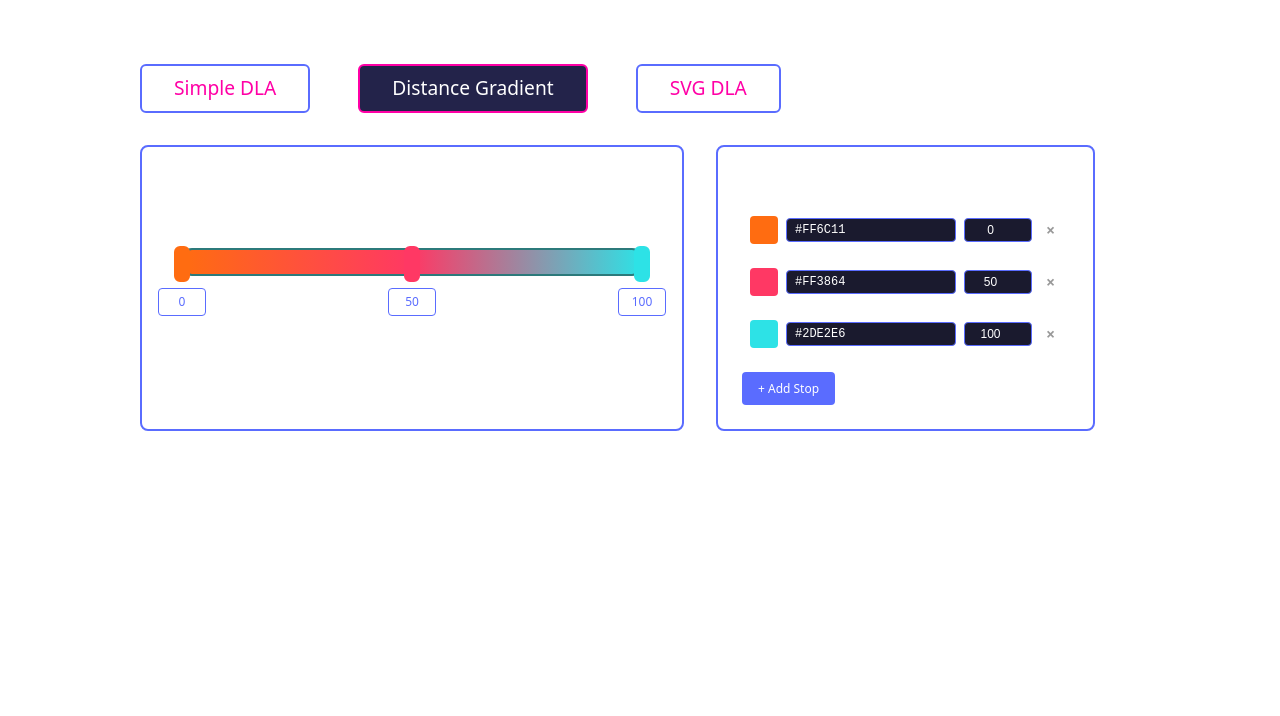
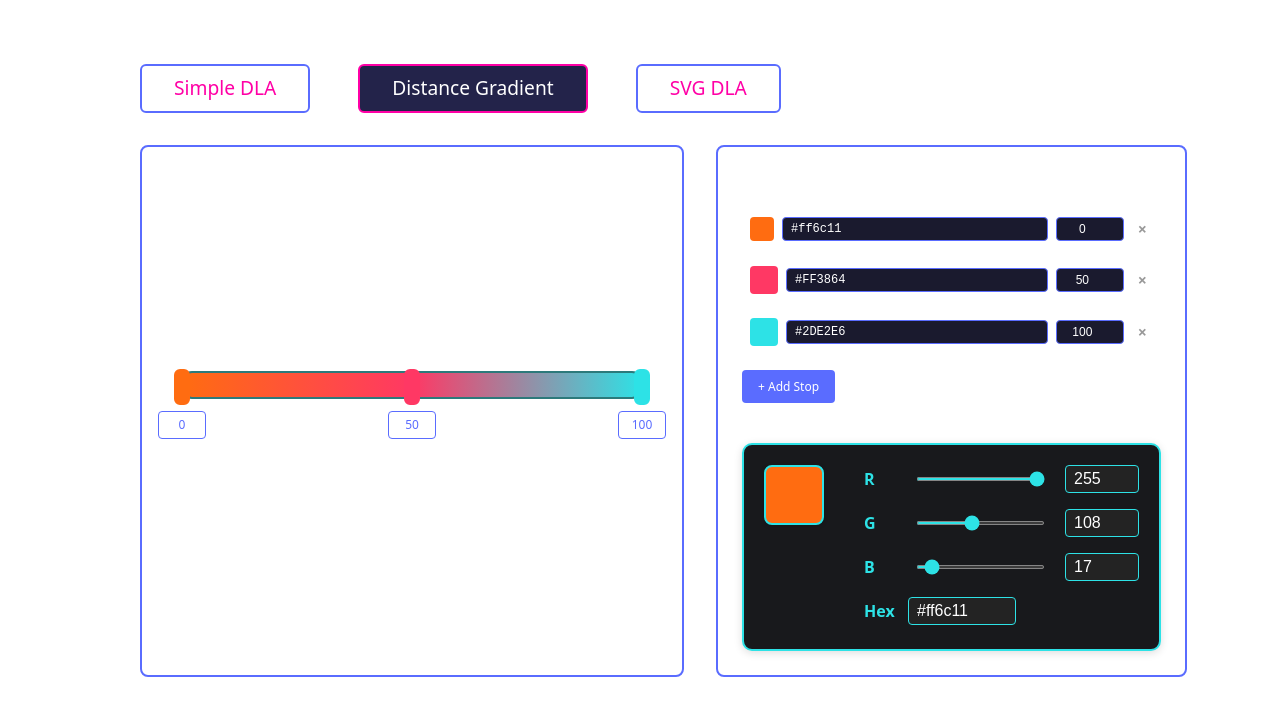
Before and after one commit to chriswininger/DLA-Studio-2025, a React (Vite) app: page /distance-gradient in a window 1280 px wide. Both pictures are taken after a click on the element 764 px from the left and 229 px from the top of the page. Shown: the top 716 px of the page. Built offline with nearby package versions, Linux system fonts and the light colour scheme.

Commit message:
added a color chooser

```diff
--- /dev/null
+++ b/src/tabs/DistanceGradient/color-stops-controls/color-chooser.css
@@ -0,0 +1,70 @@
+.dlasim-color-chooser {
+  margin-top: 24px;
+  padding: 20px;
+  border: 2px solid var(--dlasim-primary-color, #2de2e6);
+  border-radius: 10px;
+  background: var(--dlasim-bg, #18191c);
+  box-shadow: 0 2px 8px #0002;
+  display: flex;
+  flex-direction: row;
+  gap: 24px;
+  align-items: flex-start;
+  max-width: 420px;
+}
+
+.dlasim-color-chooser-preview {
+  width: 56px;
+  height: 56px;
+  border: 2px solid var(--dlasim-primary-color, #2de2e6);
+  border-radius: 8px;
+  margin-right: 16px;
+  box-shadow: 0 1px 4px #0003;
+}
+
+.dlasim-color-chooser-fields {
+  flex: 1;
+  display: flex;
+  flex-direction: column;
+  gap: 12px;
+}
+
+.dlasim-color-chooser-row {
+  display: flex;
+  align-items: center;
+  gap: 12px;
+  margin-bottom: 4px;
+}
+
+.dlasim-color-chooser-row label {
+  width: 32px;
+  color: var(--dlasim-primary-color, #2de2e6);
+  font-weight: 600;
+  font-size: 1rem;
+}
+
+.dlasim-color-chooser-row input[type="range"] {
+  flex: 1;
+  margin: 0 8px;
+  accent-color: var(--dlasim-primary-color, #2de2e6);
+  height: 4px;
+}
+
+.dlasim-color-chooser-row input[type="number"] {
+  width: 56px;
+  padding: 4px 8px;
+  border: 1.5px solid var(--dlasim-primary-color, #2de2e6);
+  border-radius: 4px;
+  background: var(--dlasim-bg, #232323);
+  color: #fff;
+  font-size: 1rem;
+}
+
+.dlasim-color-chooser-row input[type="text"] {
+  width: 90px;
+  padding: 4px 8px;
+  border: 1.5px solid var(--dlasim-primary-color, #2de2e6);
+  border-radius: 4px;
+  background: var(--dlasim-bg, #232323);
+  color: #fff;
+  font-size: 1rem;
+}
--- /dev/null
+++ b/src/tabs/DistanceGradient/color-stops-controls/color-chooser.tsx
@@ -0,0 +1,102 @@
+import React, { useState, useEffect } from 'react';
+import './color-chooser.css';
+
+interface ColorChooserProps {
+  color: string; // hex string, e.g. #2ce2e6
+  onChange: (color: string) => void;
+}
+
+function clamp(val: number, min: number, max: number) {
+  return Math.max(min, Math.min(max, val));
+}
+
+function hexToRgb(hex: string): [number, number, number] {
+  let c = hex.replace('#', '');
+  if (c.length === 3) c = c.split('').map(x => x + x).join('');
+  const num = parseInt(c, 16);
+  return [
+    (num >> 16) & 0xff,
+    (num >> 8) & 0xff,
+    num & 0xff
+  ];
+}
+
+function rgbToHex(r: number, g: number, b: number): string {
+  return (
+    '#' +
+    [r, g, b]
+      .map(x => {
+        const hex = x.toString(16);
+        return hex.length === 1 ? '0' + hex : hex;
+      })
+      .join('')
+  );
+}
+
+const ColorChooser: React.FC<ColorChooserProps> = ({ color, onChange }) => {
+  const [rgb, setRgb] = useState<[number, number, number]>(hexToRgb(color));
+  const [hex, setHex] = useState(color.startsWith('#') ? color : '#' + color);
+
+  // Sync local state if parent color changes
+  useEffect(() => {
+    setRgb(hexToRgb(color));
+    setHex(color.startsWith('#') ? color : '#' + color);
+  }, [color]);
+
+  // When RGB changes, update hex and notify parent
+  useEffect(() => {
+    const newHex = rgbToHex(rgb[0], rgb[1], rgb[2]);
+    setHex(newHex);
+    onChange(newHex);
+    // eslint-disable-next-line react-hooks/exhaustive-deps
+  }, [rgb]);
+
+  // When hex changes, update RGB if valid
+  useEffect(() => {
+    if (/^#([0-9a-fA-F]{6})$/.test(hex)) {
+      setRgb(hexToRgb(hex));
+      onChange(hex);
+    }
+    // eslint-disable-next-line react-hooks/exhaustive-deps
+  }, [hex]);
+
+  const handleRgbChange = (idx: number, value: number) => {
+    const clamped = clamp(value, 0, 255);
+    setRgb(prev => prev.map((v, i) => (i === idx ? clamped : v)) as [number, number, number]);
+  };
+
+  const handleHexInput = (e: React.ChangeEvent<HTMLInputElement>) => {
+    let val = e.target.value;
+    if (!val.startsWith('#')) val = '#' + val;
+    setHex(val);
+  };
+
+  return (
+    <div className="dlasim-color-chooser">
+      <div className="dlasim-color-chooser-preview" style={{ background: hex }} />
+      <div className="dlasim-color-chooser-fields">
+        <div className="dlasim-color-chooser-row">
+          <label>R</label>
+          <input type="range" min={0} max={255} value={rgb[0]} onChange={e => handleRgbChange(0, Number(e.target.value))} />
+          <input type="number" min={0} max={255} value={rgb[0]} onChange={e => handleRgbChange(0, Number(e.target.value))} />
+        </div>
+        <div className="dlasim-color-chooser-row">
+          <label>G</label>
+          <input type="range" min={0} max={255} value={rgb[1]} onChange={e => handleRgbChange(1, Number(e.target.value))} />
+          <input type="number" min={0} max={255} value={rgb[1]} onChange={e => handleRgbChange(1, Number(e.target.value))} />
+        </div>
+        <div className="dlasim-color-chooser-row">
+          <label>B</label>
+          <input type="range" min={0} max={255} value={rgb[2]} onChange={e => handleRgbChange(2, Number(e.target.value))} />
+          <input type="number" min={0} max={255} value={rgb[2]} onChange={e => handleRgbChange(2, Number(e.target.value))} />
+        </div>
+        <div className="dlasim-color-chooser-row">
+          <label>Hex</label>
+          <input type="text" value={hex} onChange={handleHexInput} maxLength={7} />
+        </div>
+      </div>
+    </div>
+  );
+};
+
+export default ColorChooser;
--- a/src/tabs/DistanceGradient/color-stops-controls/color-stops-controls.tsx
+++ b/src/tabs/DistanceGradient/color-stops-controls/color-stops-controls.tsx
@@ -3,10 +3,13 @@ import { useDispatch, useSelector } from 'react-redux';
 import type { RootState } from '../../../store';
 import { updateColorStop, addColorStop, removeColorStop, type ColorStop } from '../distance-gradient-slice';
 import './color-stops-controls.css';
+import ColorChooser from './color-chooser';
 
 const ColorStopsControls: React.FC = () => {
   const dispatch = useDispatch();
   const { colorStops } = useSelector((state: RootState) => state.distanceGradient);
+
+  const [activeColorId, setActiveColorId] = React.useState<string | null>(null);
 
   const handleUpdateColorStop = (id: string, field: 'color' | 'position', value: string | number) => {
     dispatch(updateColorStop({ id, field, value }));
@@ -20,6 +23,17 @@ const ColorStopsControls: React.FC = () => {
     dispatch(addColorStop());
   };
 
+  const handleSwatchClick = (id: string) => {
+    setActiveColorId(id === activeColorId ? null : id);
+  };
+
+  const handleColorChooserChange = (color: string) => {
+    if (activeColorId) {
+      handleUpdateColorStop(activeColorId, 'color', color);
+    }
+  };
+
+  const activeColor = colorStops.find(stop => stop.id === activeColorId)?.color || '';
 
   return (
     <div className="color-stops-section">
@@ -32,7 +46,8 @@ const ColorStopsControls: React.FC = () => {
           >
             <div
               className="color-swatch"
-              style={{ backgroundColor: stop.color }}
+              style={{ backgroundColor: stop.color, border: stop.id === activeColorId ? '2px solid var(--dlasim-primary-color)' : undefined }}
+              onClick={() => handleSwatchClick(stop.id)}
             />
             <input
               type="text"
@@ -63,6 +78,9 @@ const ColorStopsControls: React.FC = () => {
       <button className="add-stop-btn" onClick={handleAddColorStop}>
         + Add Stop
       </button>
+      {activeColorId && (
+        <ColorChooser color={activeColor} onChange={handleColorChooserChange} />
+      )}
     </div>
   );
 };
```
